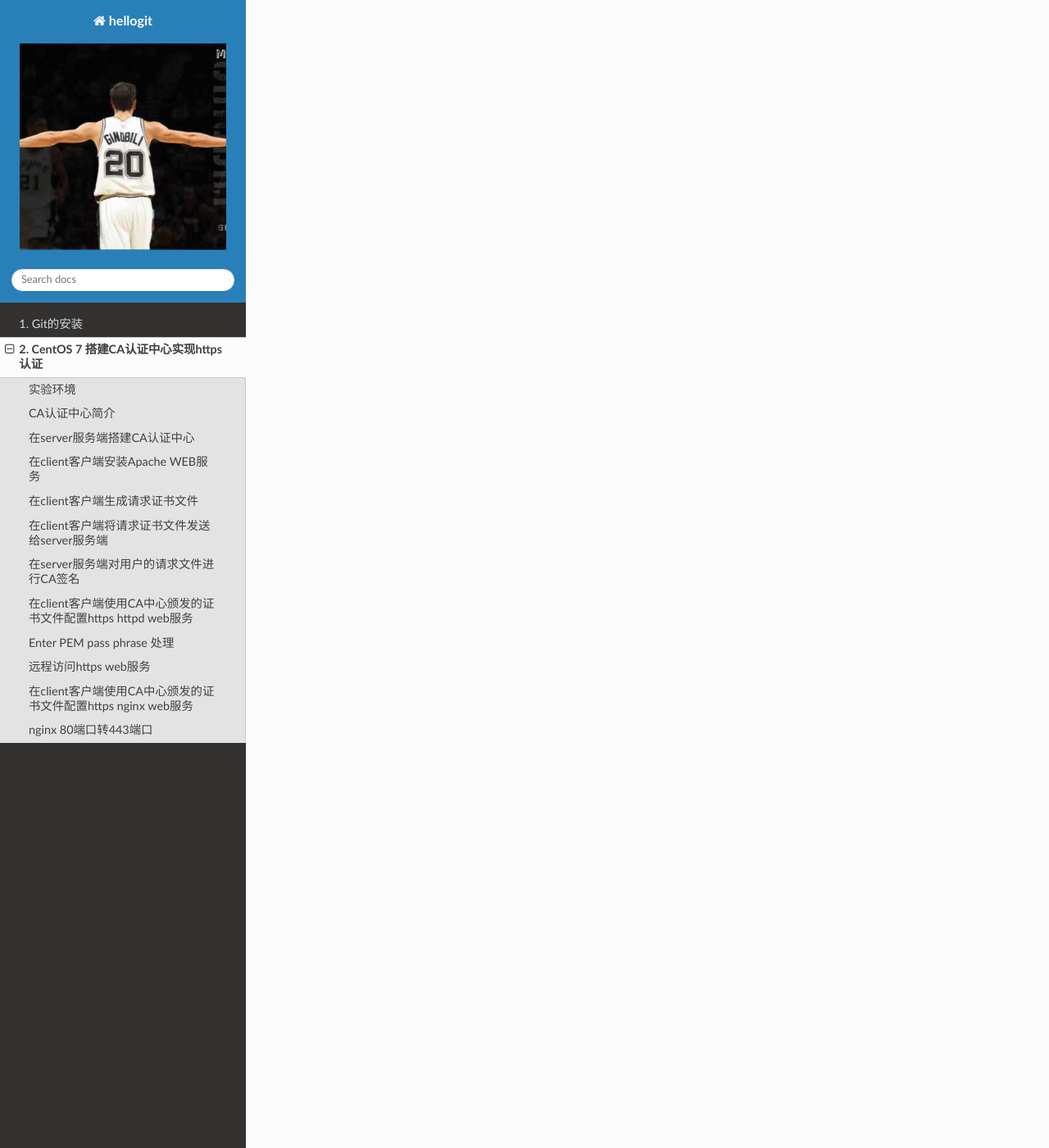
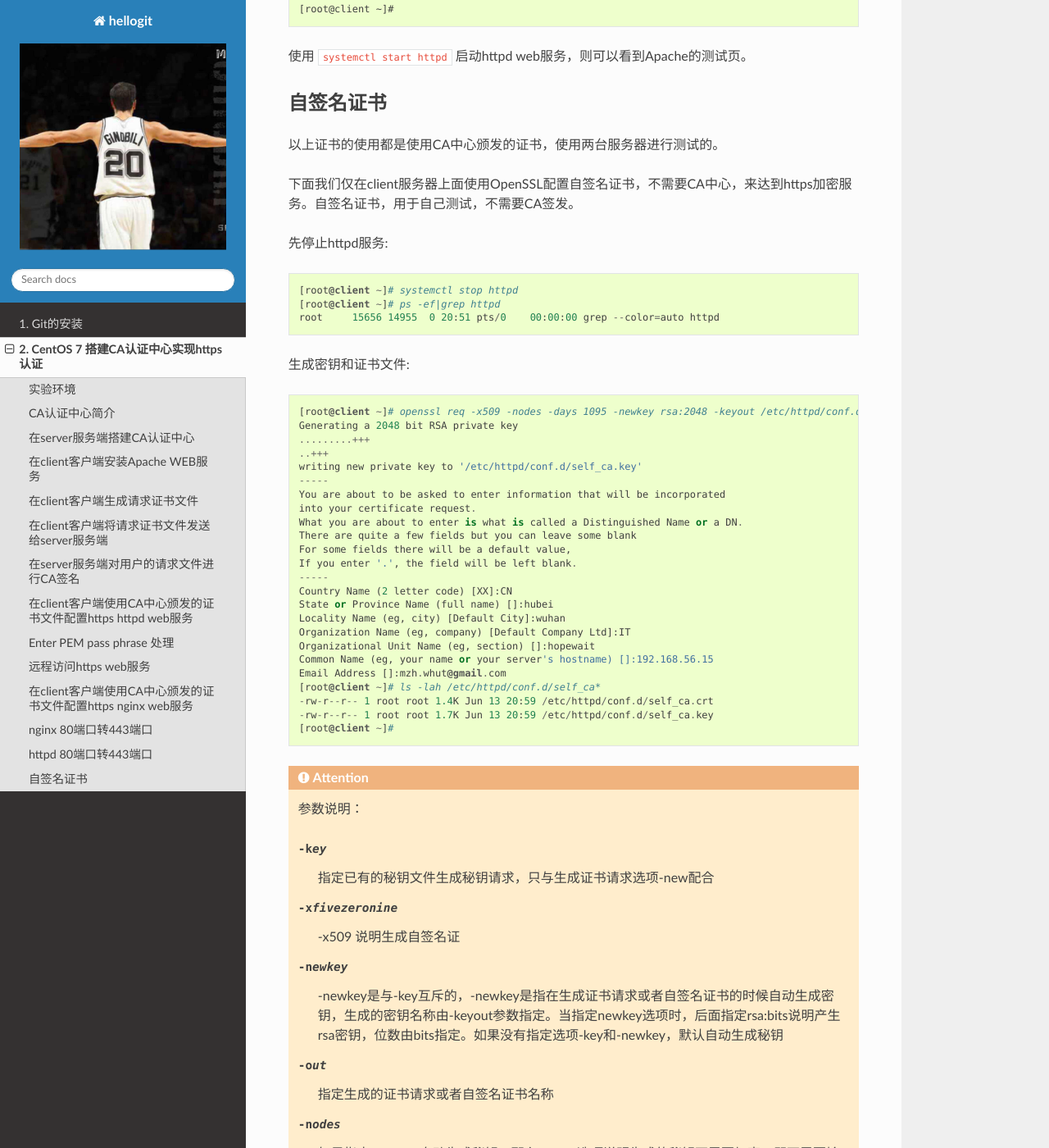
Before and after one commit to meizhaohui/hellogit, a Sphinx documentation site: the page built from source/certificate_authority_for_https.rst, in a window 1280 px wide and 1400 px high, scrolled down 31218 px. Shown: the whole window at 82% size. Built offline with Sphinx 7.4.7 and the Read the Docs theme 2.0.0, drawn with Linux system fonts in a browser that asks for light colours; some of the changed text lies outside the part shown.

Commit message:
add self ca and lets encrypt description

```diff
--- a/source/certificate_authority_for_https.rst
+++ b/source/certificate_authority_for_https.rst
@@ -1452,7 +1452,126 @@
 
 打开F12调试Network可以看到返回301重定向。
 
+httpd 80端口转443端口
+------------------------------------
+
+首先使用 ``systemctl stop nginx`` 停止nginx服务。
+
+在 ``/etc/httpd/conf.d/`` 目录下新增 ``http2https.conf`` 配置文件，配置文件内容如下::
+
+    [root@client ~]# cat -n /etc/httpd/conf.d/http2https.conf
+         1  <VirtualHost *:80>
+         2      ServerName 192.168.56.15
+         3      RewriteEngine on
+         4      RewriteCond %{SERVER_PORT} !^443$
+         5      RewriteRule ^/?(.*)$ https://%{SERVER_NAME}/$1 [L,R]
+         6  </VirtualHost>
+         7
+    [root@client ~]#
+
+使用 ``systemctl start httpd`` 启动httpd web服务，则可以看到Apache的测试页。
+
+
+自签名证书
+--------------------------------------
+
+以上证书的使用都是使用CA中心颁发的证书，使用两台服务器进行测试的。
+
+下面我们仅在client服务器上面使用OpenSSL配置自签名证书，不需要CA中心，来达到https加密服务。自签名证书，用于自己测试，不需要CA签发。
+
+先停止httpd服务::
+
+    [root@client ~]# systemctl stop httpd
+    [root@client ~]# ps -ef|grep httpd
+    root     15656 14955  0 20:51 pts/0    00:00:00 grep --color=auto httpd
+
+生成密钥和证书文件::
+
+    [root@client ~]# openssl req -x509 -nodes -days 1095 -newkey rsa:2048 -keyout /etc/httpd/conf.d/self_ca.key -out /etc/httpd/conf.d/self_ca.crt
+    Generating a 2048 bit RSA private key
+    .........+++
+    ..+++
+    writing new private key to '/etc/httpd/conf.d/self_ca.key'
+    -----
+    You are about to be asked to enter information that will be incorporated
+    into your certificate request.
+    What you are about to enter is what is called a Distinguished Name or a DN.
+    There are quite a few fields but you can leave some blank
+    For some fields there will be a default value,
+    If you enter '.', the field will be left blank.
+    -----
+    Country Name (2 letter code) [XX]:CN
+    State or Province Name (full name) []:hubei
+    Locality Name (eg, city) [Default City]:wuhan
+    Organization Name (eg, company) [Default Company Ltd]:IT
+    Organizational Unit Name (eg, section) []:hopewait
+    Common Name (eg, your name or your server's hostname) []:192.168.56.15
+    Email Address []:mzh.whut@gmail.com
+    [root@client ~]# ls -lah /etc/httpd/conf.d/self_ca*
+    -rw-r--r-- 1 root root 1.4K Jun 13 20:59 /etc/httpd/conf.d/self_ca.crt
+    -rw-r--r-- 1 root root 1.7K Jun 13 20:59 /etc/httpd/conf.d/self_ca.key
+    [root@client ~]#
+
+
+.. Attention::
+    参数说明：
+
+
+
+    -key    指定已有的秘钥文件生成秘钥请求，只与生成证书请求选项-new配合
+
+    -xfivezeronine   -x509 说明生成自签名证
+
+    -newkey  -newkey是与-key互斥的，-newkey是指在生成证书请求或者自签名证书的时候自动生成密钥，生成的密钥名称由-keyout参数指定。当指定newkey选项时，后面指定rsa:bits说明产生rsa密钥，位数由bits指定。如果没有指定选项-key和-newkey，默认自动生成秘钥
+
+    -out    指定生成的证书请求或者自签名证书名称
+
+    -nodes  如果指定-newkey自动生成秘钥，那么-nodes选项说明生成的秘钥不需要加密，即不需要输入passphase
+
+    -days  -days n 指定自签名证书的有效期限。默认为30天
+
+修改Apache的配置文件 ``/etc/httpd/conf.d/ssl.conf`` 的证书文件和密钥文件路径::
+
+    [root@client ~]# cat -n /etc/httpd/conf.d/ssl.conf|sed -n '95,108p'
+        95  #   Server Certificate:
+        96  # Point SSLCertificateFile at a PEM encoded certificate.  If
+        97  # the certificate is encrypted, then you will be prompted for a
+        98  # pass phrase.  Note that a kill -HUP will prompt again.  A new
+        99  # certificate can be generated using the genkey(1) command.
+       100  SSLCertificateFile /etc/httpd/conf.d/self_ca.crt        <-- 说明：证书文件路径
+       101
+       102  #   Server Private Key:
+       103  #   If the key is not combined with the certificate, use this
+       104  #   directive to point at the key file.  Keep in mind that if
+       105  #   you've both a RSA and a DSA private key you can configure
+       106  #   both in parallel (to also allow the use of DSA ciphers, etc.)
+       107  SSLCertificateKeyFile /etc/httpd/conf.d/self_ca.key       <-- 说明：密钥文件路径
+       108
+    [root@client ~]#
+
+重启httpd服务::
+
+    [root@client ~]# httpd -t
+    Syntax OK
+    [root@client ~]# systemctl start httpd
+    [root@client ~]#
+
+使用google浏览器打开 http://192.168.56.15/ 链接时，会自动跳转到  https://192.168.56.15/ 链接，此时查看证书的详情:
+
+.. image:: ./_static/images/self_ca.png
+
+可以看到证书的颁发者和使用者都是192.168.56.15，有效期三年，也就是我们刚才的配置的自签名证书呢。
+
+无论是通过配置OpenSSL配置CA中心颁发签名证书还是自签名证书，浏览器都认为证书是 **不安全** 的，推荐使用权威CA中心签发的证书。
+
+
+如果自己有域名并解析到云服务器上，可以使用 ``Let’s Encrypt`` CA中心颁发的证书来构建https服务。可参考 https://letsencrypt.org/zh-cn/getting-started/ 和 https://certbot.eff.org/docs/using.html#where-are-my-certificates 。
+
+
+
 参考文献
 
 
 CentOS 7搭建CA认证中心实现https取证  https://www.cnblogs.com/bigdevilking/p/9434444.html
+
+openssl 命令(1): openssl req命令详解 https://blog.csdn.net/abccheng/article/details/82622899
```
Also changed, not shown: source/_static/images/self_ca.png (added).
